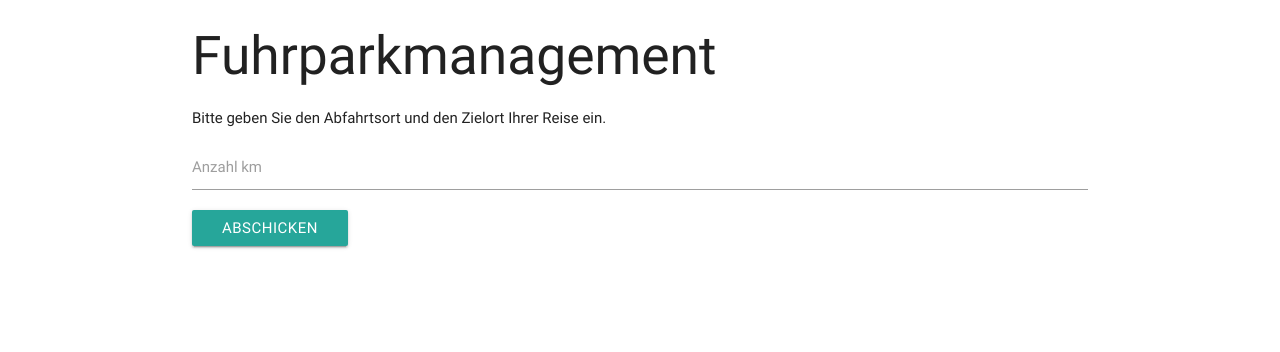
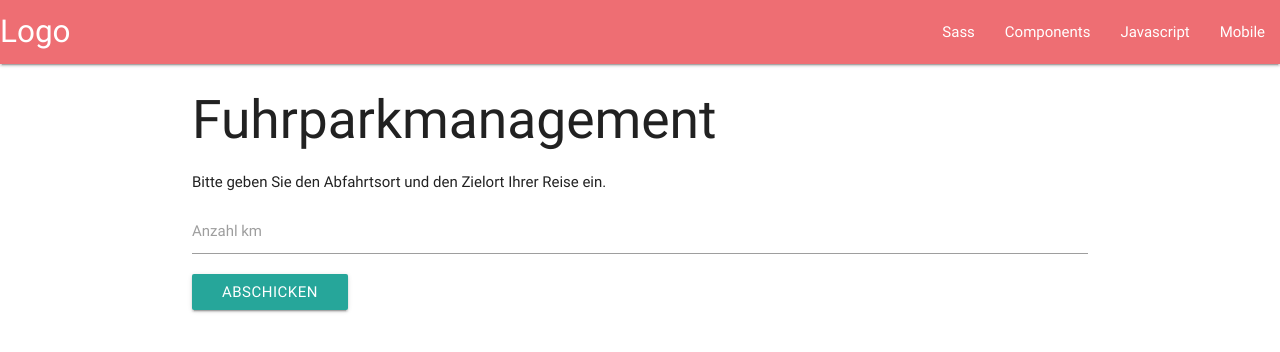
Before and after one commit to flidde/Fuhrparkmanagement, a PHP site: page / in a window 1280 px wide. Shown: the top 352 px of the page. Run offline with PHP 8.4, Linux system fonts and the light colour scheme.

Commit message:
add navbar

```diff
--- a/index.php
+++ b/index.php
@@ -12,6 +12,24 @@
 
 </head>
 <body>
+<nav>
+    <div class="nav-wrapper">
+        <a href="#!" class="brand-logo">Logo</a>
+        <a href="#" data-activates="mobile-demo" class="button-collapse"><i class="material-icons">menu</i></a>
+        <ul class="right hide-on-med-and-down">
+            <li><a href="sass.html">Sass</a></li>
+            <li><a href="badges.html">Components</a></li>
+            <li><a href="collapsible.html">Javascript</a></li>
+            <li><a href="mobile.html">Mobile</a></li>
+        </ul>
+        <ul class="side-nav" id="mobile-demo">
+            <li><a href="sass.html">Sass</a></li>
+            <li><a href="badges.html">Components</a></li>
+            <li><a href="collapsible.html">Javascript</a></li>
+            <li><a href="mobile.html">Mobile</a></li>
+        </ul>
+    </div>
+</nav>
 	<div class="container">
 		<h2>Fuhrparkmanagement</h2>
 		<p>Bitte geben Sie den Abfahrtsort und den Zielort Ihrer Reise ein.</p>
```
